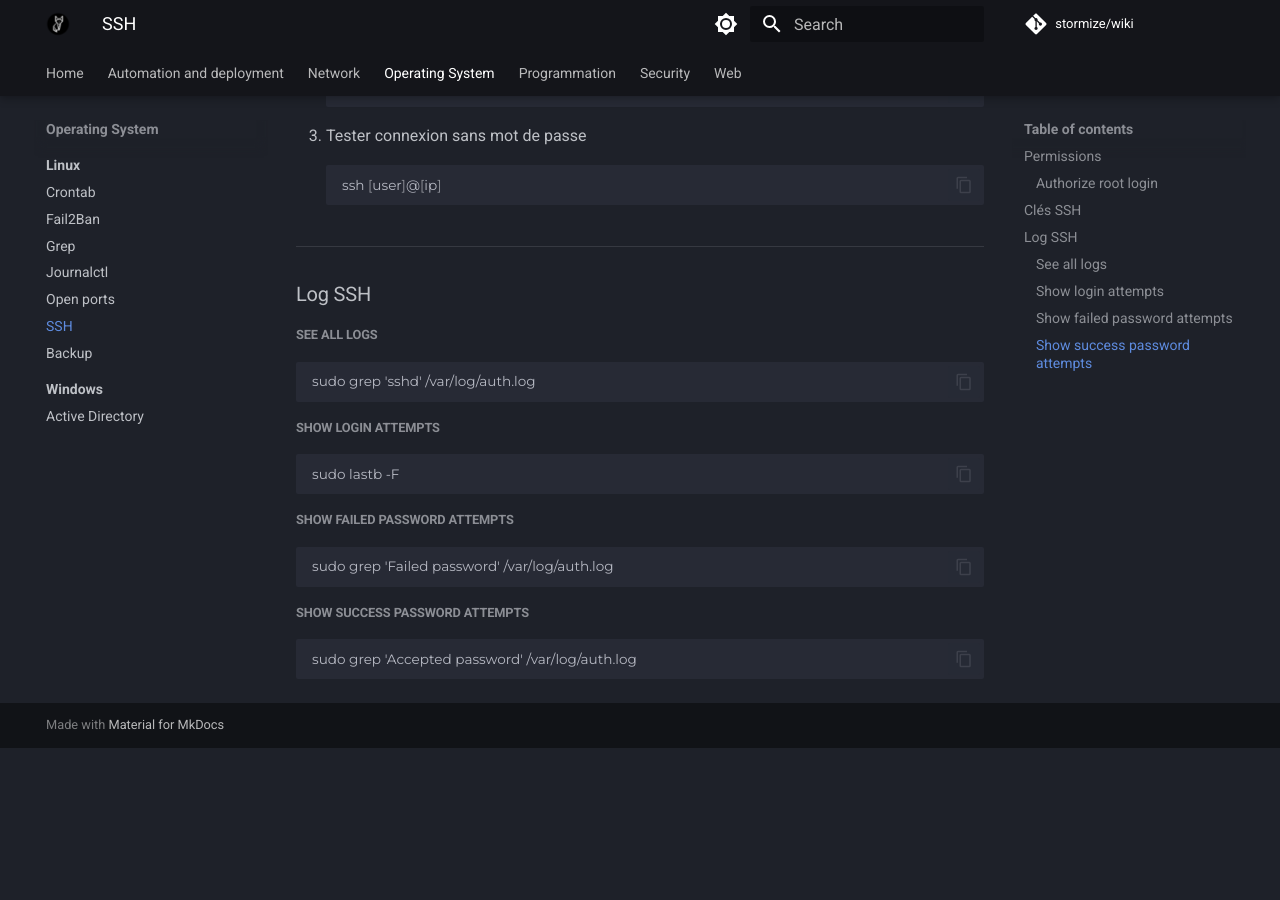
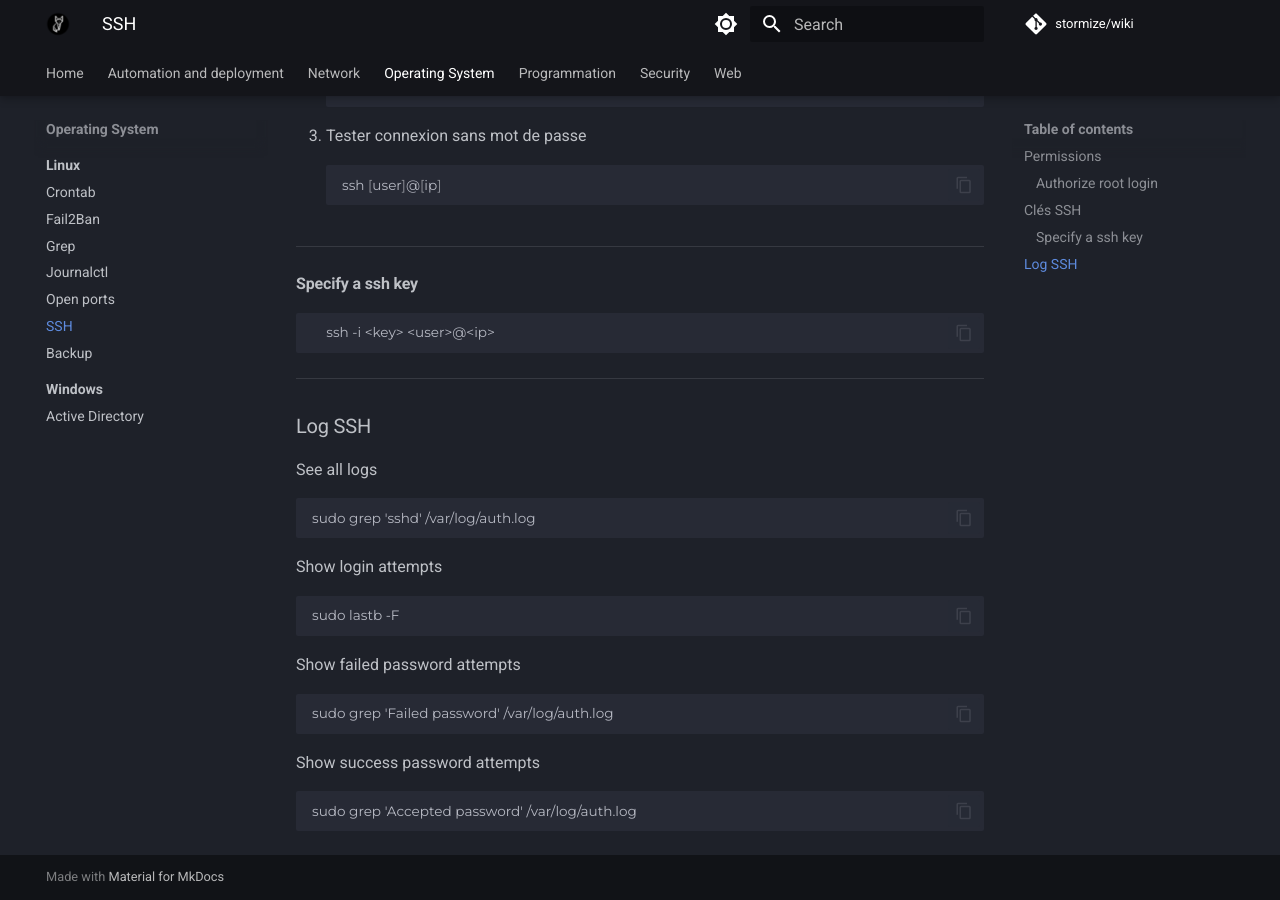
Before and after one commit to stormize9/Wiki, an MkDocs documentation site: the page built from docs/Operating System/Linux/SSH.md, in a window 1280 px wide and 900 px high, scrolled down 935 px. Built offline with MkDocs 1.6.1 and Material for MkDocs 9.7.7, drawn with Linux system fonts in a browser that asks for light colours; comment, search, counter and statistics services are not loaded; before the commit the page ends 1683 px from its top, so only the background shows below that.

Commit message:
vault backup: 2023-04-15 15:04:00

````diff
--- a/docs/Operating System/Linux/SSH.md
+++ b/docs/Operating System/Linux/SSH.md
@@ -62,30 +62,40 @@
 	```
 
 
+- - -
+#### Specify a ssh key
+
+
+```
+	ssh -i <key> <user>@<ip>
+```
+
+
+
 
 ---
 
 ### Log SSH
 
-##### See all logs
+See all logs
 
 ```
 sudo grep 'sshd' /var/log/auth.log
 ```
 
-##### Show login attempts
+Show login attempts
 
 ```
 sudo lastb -F
 ```
 
-##### Show failed password attempts
+Show failed password attempts
 ```
 sudo grep 'Failed password' /var/log/auth.log
 ```
 
 
-##### Show success password attempts
+Show success password attempts
 
 
 ```
````
